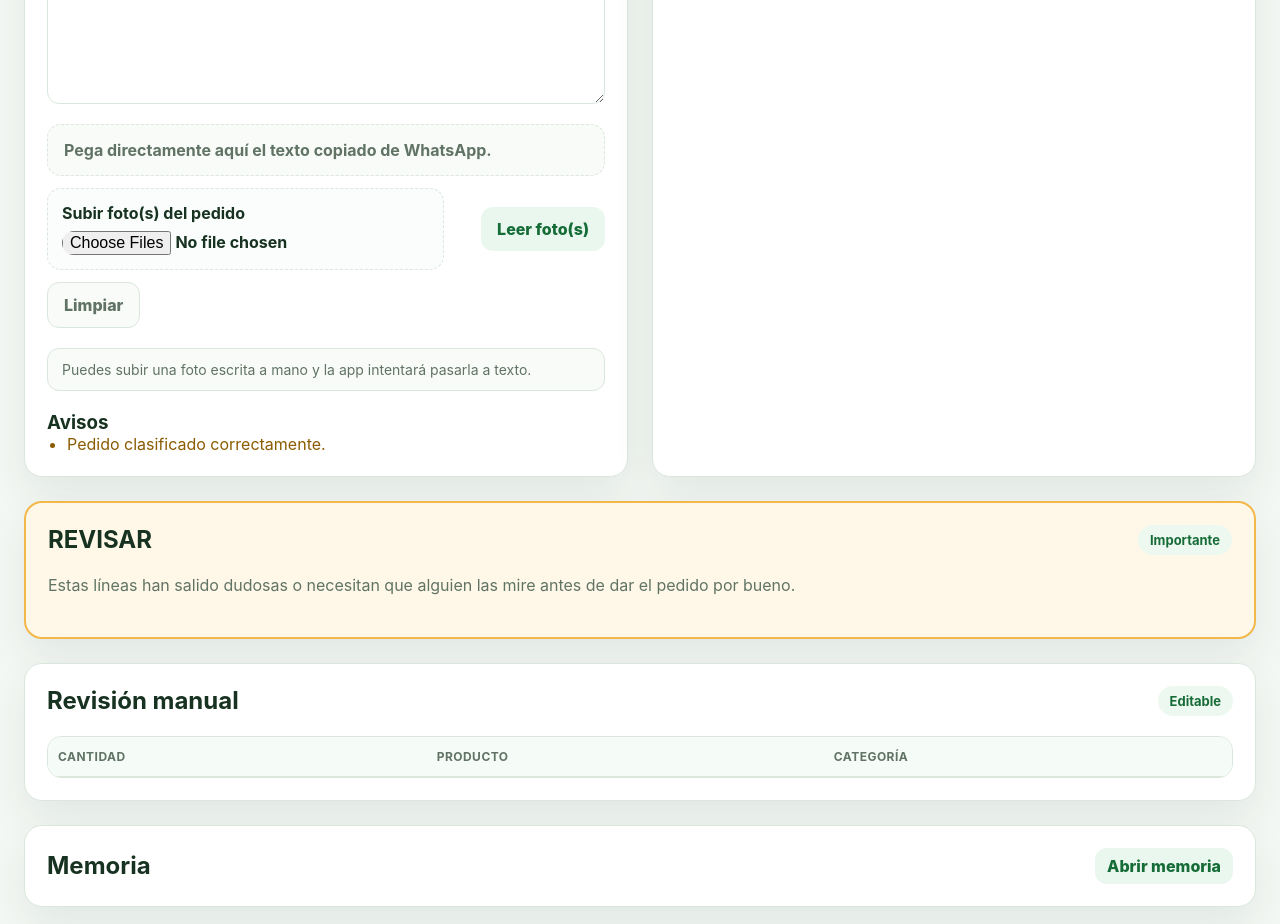
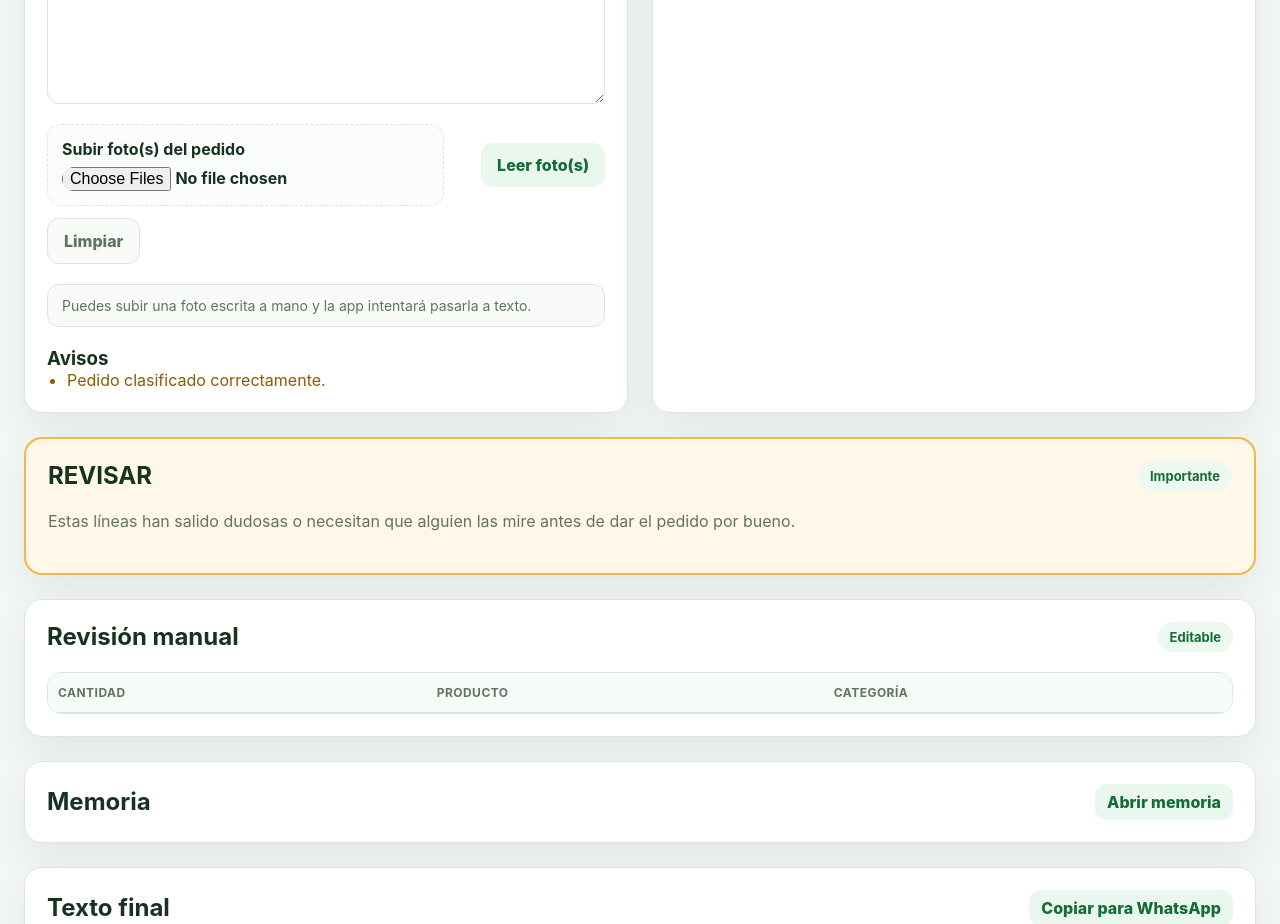
Before and after one commit to juraviza/compositor-express, a website: page clasificador-pedidos-app/index.html in a window 1280 px wide. Shown: the part 860-1784 px from the top of the page. Drawn offline with Linux system fonts and the light colour scheme.

Commit message:
Quitar aviso redundante de pegado en CANI-APP

```diff
--- a/clasificador-pedidos-app/index.html
+++ b/clasificador-pedidos-app/index.html
@@ -45,7 +45,6 @@
           <textarea id="rawInput" rows="18" placeholder="4 Puerto de Indias&#10;1 Larios normal&#10;6 Seagram&#10;24 Barceló&#10;20 Coca Cola&#10;12 Cruzcampo"></textarea>
         </label>
         <div class="actions-wrap">
-          <div class="paste-hint">Pega directamente aquí el texto copiado de WhatsApp.</div>
           <label class="file-drop">
             <span>Subir foto(s) del pedido</span>
             <input id="imageInput" type="file" accept="image/*" capture="environment" multiple />
--- a/clasificador-pedidos-app/styles.css
+++ b/clasificador-pedidos-app/styles.css
@@ -55,7 +55,6 @@ textarea { resize:vertical; min-height:280px; }
 .btn-ghost { background:#f8fbf8; color:var(--muted); border:1px solid var(--line); }
 .file-drop { border:1.5px dashed var(--line); border-radius:14px; padding:14px; min-height:52px; justify-content:center; background:#fafdfb; }
 .file-drop input { padding:0; border:0; background:transparent; }
-.paste-hint { flex:1 1 260px; min-height:52px; display:flex; align-items:center; padding:14px 16px; border:1px dashed var(--line); border-radius:14px; background:#f8fbf8; color:var(--muted); font-weight:700; }
 .ocr-status { padding:12px 14px; border-radius:12px; background:#f8fbf8; border:1px solid var(--line); color:var(--muted); font-size:14px; }
 .image-preview { border:1px solid var(--line); border-radius:14px; padding:12px; background:#fff; }
 .image-preview img { width:100%; max-height:360px; object-fit:contain; display:block; border-radius:10px; }
```
